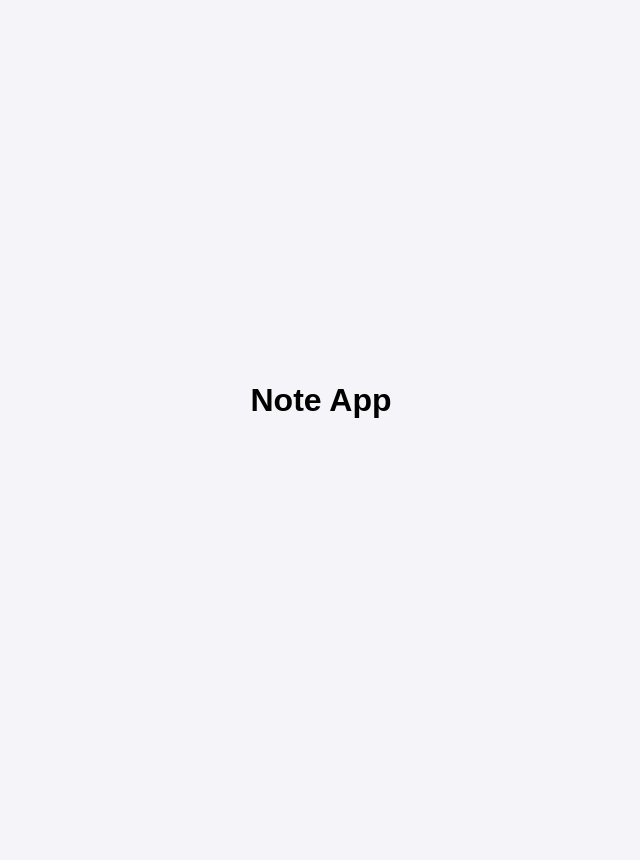
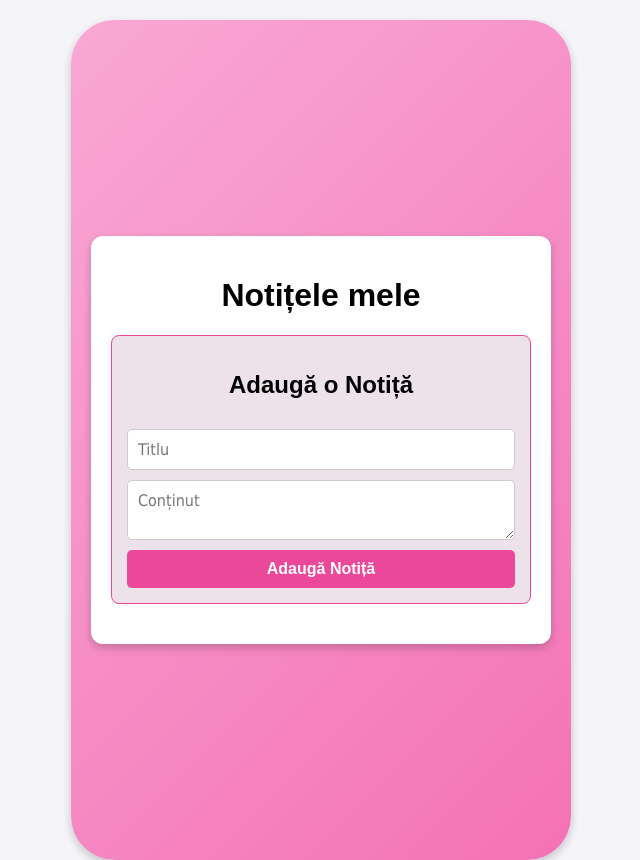
Before and after one commit to SkillBrain-com/Exam-fe-06-03-2025, a React (Create React App) app: page /paraschiv-lorena in a window 1280 px wide. Before the commit this address had no page. Shown: the whole page, without its empty margins (319-959 px from the left). Before the commit the page ends 800 px from the top, so only its background shows below. Built offline with nearby package versions, Linux system fonts and the light colour scheme.

Commit message:
feat: Adăugat funcționalitatea de notițe

```diff
--- a/src/App.js
+++ b/src/App.js
@@ -1,16 +1,17 @@
 import React from "react";
 import MentorNotes from "./pages/mentor/AddNotes";
+import AddNotes from "./pages/paraschiv_lorena/AddNotes";
 import { BrowserRouter as Router, Route, Routes } from "react-router-dom";
 import "./App.css";
 
 function App() {
   return (
     <Router>
-      <div className='App'>
+      <div className="App">
         <h1>Note App</h1>
         <Routes>
-          <Route path='/' element={<MentorNotes />} />
-          {/* Add your route here */}
+          <Route path="/" element={<MentorNotes />} />
+          <Route path="/paraschiv-lorena" element={<AddNotes />} />
         </Routes>
       </div>
     </Router>
--- /dev/null
+++ b/src/pages/paraschiv_lorena/AddNote.js
@@ -0,0 +1,34 @@
+import React, { useState } from "react";
+
+const AddNote = ({ onAddNote }) => {
+  const [title, setTitle] = useState("");
+  const [content, setContent] = useState("");
+
+  const handleAdd = () => {
+    if (title && content) {
+      onAddNote(title, content);
+      setTitle("");
+      setContent("");
+    }
+  };
+
+  return (
+    <div className="add-note-container">
+      <h2>Adaugă o Notiță</h2>
+      <input
+        type="text"
+        placeholder="Titlu"
+        value={title}
+        onChange={(e) => setTitle(e.target.value)}
+      />
+      <textarea
+        placeholder="Conținut"
+        value={content}
+        onChange={(e) => setContent(e.target.value)}
+      />
+      <button onClick={handleAdd}>Adaugă Notiță</button>
+    </div>
+  );
+};
+
+export default AddNote;
--- /dev/null
+++ b/src/pages/paraschiv_lorena/AddNotes.js
@@ -0,0 +1,25 @@
+import React, { useState } from "react";
+import AddNote from "./AddNote";
+import NoteList from "./NoteList";
+import "./paraschiv_lorena.css";
+
+const AddNotes = () => {
+  const [notes, setNotes] = useState([]);
+
+  const addNote = (title, content) => {
+    const newNote = { id: Date.now(), title, content };
+    setNotes([...notes, newNote]);
+  };
+
+  return (
+    <div className="app-container">
+      <div className="notes-container">
+        <h1>Notițele mele</h1>
+        <AddNote onAddNote={addNote} />
+        <NoteList notes={notes} />
+      </div>
+    </div>
+  );
+};
+
+export default AddNotes;
--- /dev/null
+++ b/src/pages/paraschiv_lorena/NoteList.js
@@ -0,0 +1,16 @@
+import React from "react";
+
+const NoteList = ({ notes }) => {
+  return (
+    <div className="note-list">
+      {notes.map((note) => (
+        <div key={note.id} className="note-card">
+          <h3>{note.title}</h3>
+          <p>{note.content}</p>
+        </div>
+      ))}
+    </div>
+  );
+};
+
+export default NoteList;
--- /dev/null
+++ b/src/pages/paraschiv_lorena/paraschiv_lorena.css
@@ -0,0 +1,80 @@
+/* Container principal */
+.app-container {
+  display: flex;
+  justify-content: center;
+  align-items: center;
+  min-height: 100vh;
+  background: linear-gradient(135deg, #f9a8d4, #f472b6);
+  padding: 20px;
+  border-radius: 44px;
+  box-shadow: 0 4px 10px rgba(0, 0, 0, 0.2);
+}
+
+/* Cutia de notițe */
+.notes-container {
+  background: white;
+  padding: 20px;
+  border-radius: 12px;
+  box-shadow: 0 4px 10px rgba(0, 0, 0, 0.2);
+  text-align: center;
+  max-width: 500px;
+  width: 100%;
+}
+
+/* Formular de adăugare notiță */
+.add-note-container {
+  display: flex;
+  flex-direction: column;
+  gap: 10px;
+  padding: 15px;
+  background: #ede1ea;
+  border-radius: 8px;
+  border: 1px solid #ec4899;
+}
+
+.add-note-container input,
+.add-note-container textarea {
+  padding: 10px;
+  border: 1px solid #ccc;
+  border-radius: 5px;
+  font-size: 16px;
+  font-family: "Tahoma", "Verdana", sans-serif;
+}
+
+.add-note-container button {
+  background: #ec4899;
+  color: white;
+  border: none;
+  padding: 10px;
+  cursor: pointer;
+  border-radius: 5px;
+  font-size: 16px;
+  font-weight: 600;
+  transition: transform 0.1s ease-in-out;
+}
+
+.add-note-container button:hover {
+  background: #db2777;
+  transform: scale(1.01);
+}
+
+/* Lista de notițe */
+.note-list {
+  margin-top: 20px;
+  display: flex;
+  flex-direction: column;
+  gap: 10px;
+}
+
+.note-card {
+  background: white;
+  padding: 10px;
+  border-radius: 8px;
+  border: 1px solid #ddd;
+  box-shadow: 2px 2px 10px rgba(0, 0, 0, 0.1);
+  transition: transform 0.2s ease-in-out;
+}
+
+.note-card:hover {
+  transform: scale(1.02);
+}
```
Also changed, not shown: src/index.js (+6 -6 lines).
